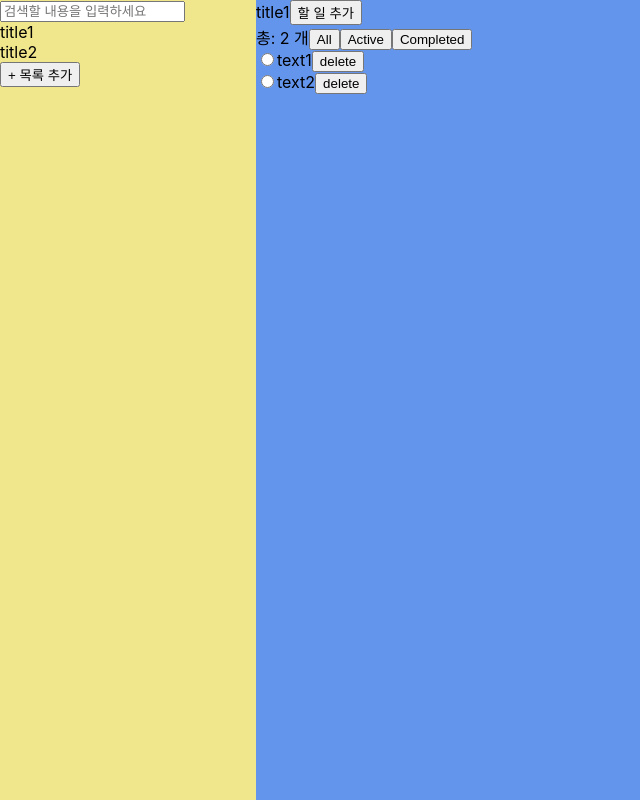
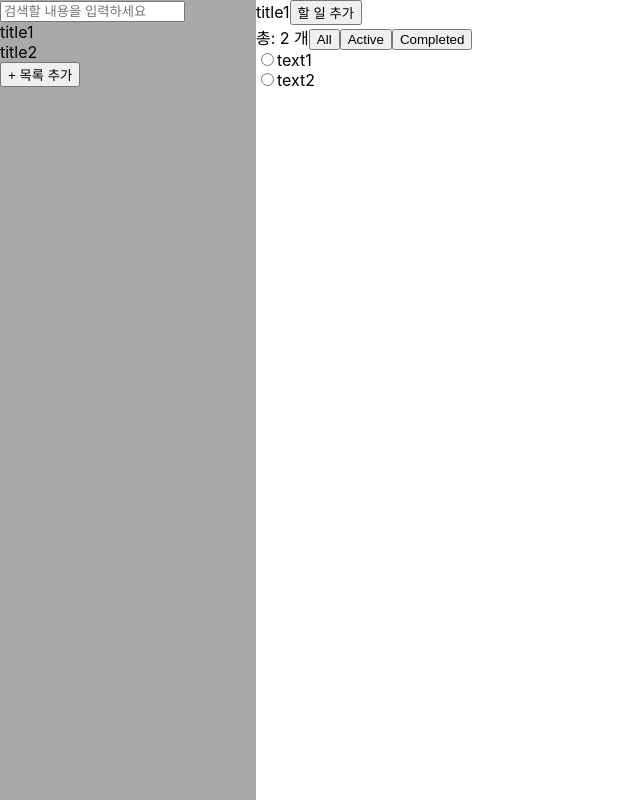
Before and after one commit to RamiTae/react-todo-app, a React (Create React App) app: page / in a window 1280 px wide. Both pictures are taken after a click on the element "title1". Shown: the whole page, without its empty margins (0-640 px from the left). Built offline with nearby package versions, Linux system fonts and the light colour scheme.

Commit message:
일단 끝(filter는 조금 더 손봐야 함)

```diff
--- a/src/App.css
+++ b/src/App.css
@@ -2,5 +2,5 @@
   display: inline-flex;
   width: 100%;
   min-height: 100%;
-  background-color: cornflowerblue;
+  /* background-color: cornflowerblue; */
 }
--- a/src/App.js
+++ b/src/App.js
@@ -58,11 +58,17 @@ class App extends Component {
   }
 
   handleNowTitle(nowTitle) {
+    const searchState = Object.assign(this.state.searchState);
+    searchState.isSearching = false;
+    this.setState({ searchState });
     this.setState({ nowTitle });
     return { nowTitle, "state nowTitle": this.state.nowTitle };
   }
 
   handleAddTitle(newTitle) {
+    if (!newTitle) {
+      return;
+    }
     const titles = this.state.titles.concat();
     titles.push(newTitle);
     this.setState({ titles });
@@ -83,6 +89,9 @@ class App extends Component {
   }
 
   handleAddTodo(title, text) {
+    if (!text) {
+      return;
+    }
     const todos = this.state.todos.concat().map(val => Object.assign(val));
     let indexOfTodos = this.state.indexOfTodos;
     todos.push({ title, text, index: indexOfTodos, completed: false });
--- a/src/components/AddTitle.js
+++ b/src/components/AddTitle.js
@@ -13,12 +13,14 @@ export default class AddTitle extends Component {
   }
 
   handleOnClick() {
-    console.log(this.props.handleSearchState(false));
+    // console.log(this.props.handleSearchState(false));
+    this.props.handleSearchState(false);
     this.setState({ isAddingTitle: true });
   }
 
   handleOnChange(e) {
-    console.log(this.props.handleNowTitle(e.target.value));
+    // console.log(this.props.handleNowTitle(e.target.value));
+    this.props.handleNowTitle(e.target.value);
   }
 
   handleKeyClick(e) {
--- a/src/components/Search.js
+++ b/src/components/Search.js
@@ -3,8 +3,11 @@ import "./Search.css";
 
 export default function Search({ isSearching, handleSearchState }) {
   function handleChange(e) {
-    console.log(handleSearchState(true, e.target.value));
-    // console.log(e.target.value);
+    // console.log(handleSearchState(true, e.target.value));
+    handleSearchState(true, e.target.value);
+    if (!e.target.value) {
+      handleSearchState(false);
+    }
   }
 
   return (
--- a/src/components/SearchList.js
+++ b/src/components/SearchList.js
@@ -2,11 +2,14 @@ import React from "react";
 import ListTitle from "./ListTitle";
 import Todo from "./Todo";
 
-export default function SearchList({ todo, searchState, handleTodo }) {
+export default function SearchList({ todos, searchState, handleTodo }) {
+  let todoList = todos.filter(todo => todo.text.indexOf(searchState.text) !== -1);
   return (
     <div id="SearchList">
       <ListTitle innerText={`"${searchState.text}"에 대한 검색 결과`} className="ListTitle-searchTitle" />
-      {/* <Todo /> */}
+      {todoList.map(todo => (
+        <Todo todo={JSON.stringify(todo)} handleTodo={handleTodo} isSearching={true} />
+      ))}
     </div>
   );
 }
--- a/src/components/Title.js
+++ b/src/components/Title.js
@@ -3,9 +3,9 @@ import "./Title.css";
 
 export default function Title({ title, handleNowTitle, handleSearchState }) {
   function handleOnClick(e) {
-    console.log(handleSearchState(false));
-    console.log(handleNowTitle(e.target.innerText));
-    // console.log("title clicked", e.target.innerText);
+    // console.log(handleSearchState(false));
+    // console.log(handleNowTitle(e.target.innerText));
+    handleNowTitle(e.target.innerText);
   }
 
   return <div onClick={handleOnClick}>{title}</div>;
--- a/src/components/TitleList.css
+++ b/src/components/TitleList.css
@@ -1,5 +1,5 @@
 #TitleList {
   width: 20%;
   min-height: 100%;
-  background-color: khaki;
+  background-color: darkgray;
 }
--- a/src/components/Todo.js
+++ b/src/components/Todo.js
@@ -1,19 +1,19 @@
 import React from "react";
 
-export default function Todo({ todo, handleTodo }) {
+export default function Todo({ todo, handleTodo, isSearching }) {
   const parseTodo = JSON.parse(todo);
   console.log(parseTodo);
   function handleRadio(e) {
-    // console.log("redio clicked", e.target.checked);
-    console.log(handleTodo(parseTodo.index, "completed", !parseTodo.completed));
-    // e.target.checked = !parseTodo.completed;
+    // console.log(handleTodo(parseTodo.index, "completed", !parseTodo.completed));
+    handleTodo(parseTodo.index, "completed", !parseTodo.completed);
   }
 
   return (
     <div>
+      {isSearching ? `[${parseTodo.title}] ` : null}
       <input type="radio" onClick={handleRadio} checked={parseTodo.completed} />
       <span>{parseTodo.text}</span>
-      <button>delete</button>
+      {/* <button>delete</button> */}
     </div>
   );
 }
```
